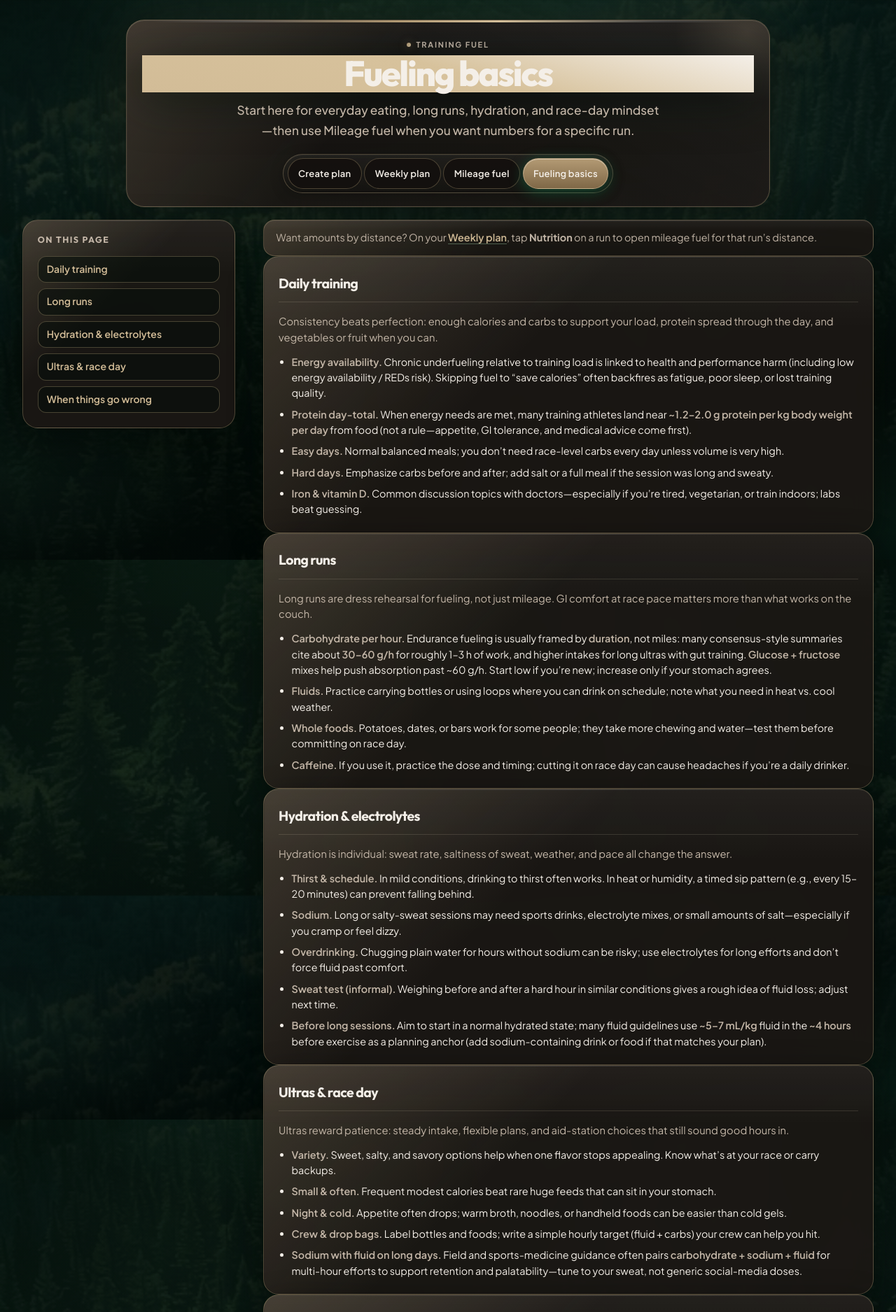
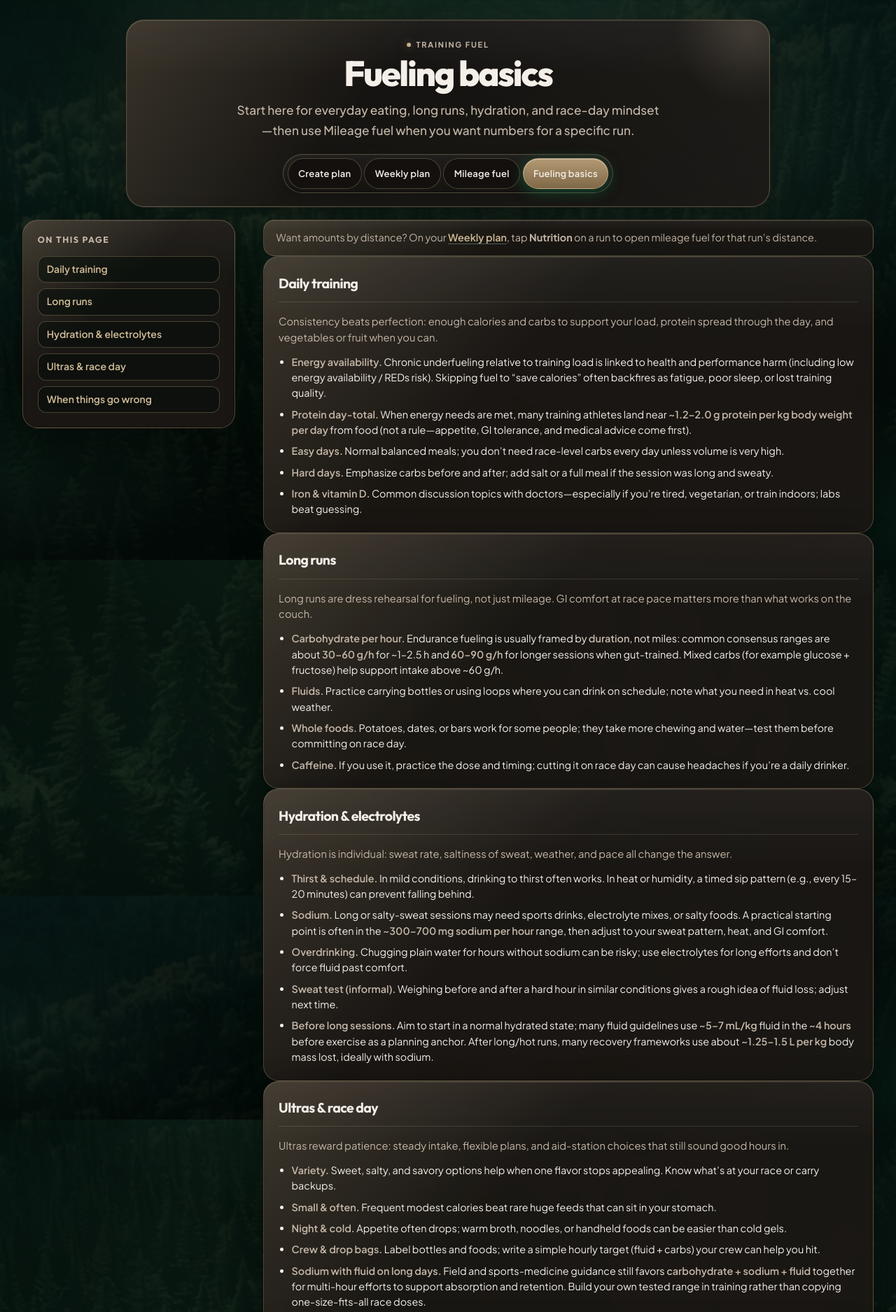
Before and after one commit to camdigitydog-ux/ULTRA-1.0, a website: page nutrition-basics.html in a window 1280 px wide. Shown: the top 1875 px of the page at 70% size. Drawn offline with Linux system fonts and the light colour scheme.

Commit message:
Refresh training/fueling guidance and remove remaining hero banner artifact.
This updates endurance nutrition and progression guidance to current practical consensus ranges while preserving layout, and cleans the hero title treatment so no gradient banner appears across pages.

Made-with: Cursor

```diff
--- a/nutrition-basics.html
+++ b/nutrition-basics.html
@@ -73,7 +73,7 @@
       <h2>Long runs</h2>
       <p class="nutrition-lede">Long runs are dress rehearsal for fueling, not just mileage. GI comfort at race pace matters more than what works on the couch.</p>
       <ul class="nutrition-list">
-        <li><strong>Carbohydrate per hour.</strong> Endurance fueling is usually framed by <strong>duration</strong>, not miles: many consensus-style summaries cite about <strong>30–60 g/h</strong> for roughly 1–3 h of work, and higher intakes for long ultras with gut training. <strong>Glucose + fructose</strong> mixes help push absorption past ~60 g/h. Start low if you’re new; increase only if your stomach agrees.</li>
+        <li><strong>Carbohydrate per hour.</strong> Endurance fueling is usually framed by <strong>duration</strong>, not miles: common consensus ranges are about <strong>30–60 g/h</strong> for ~1–2.5 h and <strong>60–90 g/h</strong> for longer sessions when gut-trained. Mixed carbs (for example glucose + fructose) help support intake above ~60 g/h.</li>
         <li><strong>Fluids.</strong> Practice carrying bottles or using loops where you can drink on schedule; note what you need in heat vs. cool weather.</li>
         <li><strong>Whole foods.</strong> Potatoes, dates, or bars work for some people; they take more chewing and water—test them before committing on race day.</li>
         <li><strong>Caffeine.</strong> If you use it, practice the dose and timing; cutting it on race day can cause headaches if you’re a daily drinker.</li>
@@ -85,10 +85,10 @@
       <p class="nutrition-lede">Hydration is individual: sweat rate, saltiness of sweat, weather, and pace all change the answer.</p>
       <ul class="nutrition-list">
         <li><strong>Thirst &amp; schedule.</strong> In mild conditions, drinking to thirst often works. In heat or humidity, a timed sip pattern (e.g., every 15–20 minutes) can prevent falling behind.</li>
-        <li><strong>Sodium.</strong> Long or salty-sweat sessions may need sports drinks, electrolyte mixes, or small amounts of salt—especially if you cramp or feel dizzy.</li>
+        <li><strong>Sodium.</strong> Long or salty-sweat sessions may need sports drinks, electrolyte mixes, or salty foods. A practical starting point is often in the <strong>~300–700 mg sodium per hour</strong> range, then adjust to your sweat pattern, heat, and GI comfort.</li>
         <li><strong>Overdrinking.</strong> Chugging plain water for hours without sodium can be risky; use electrolytes for long efforts and don’t force fluid past comfort.</li>
         <li><strong>Sweat test (informal).</strong> Weighing before and after a hard hour in similar conditions gives a rough idea of fluid loss; adjust next time.</li>
-        <li><strong>Before long sessions.</strong> Aim to start in a normal hydrated state; many fluid guidelines use <strong>~5–7 mL/kg</strong> fluid in the <strong>~4 hours</strong> before exercise as a planning anchor (add sodium-containing drink or food if that matches your plan).</li>
+        <li><strong>Before long sessions.</strong> Aim to start in a normal hydrated state; many fluid guidelines use <strong>~5–7 mL/kg</strong> fluid in the <strong>~4 hours</strong> before exercise as a planning anchor. After long/hot runs, many recovery frameworks use about <strong>~1.25–1.5 L per kg</strong> body mass lost, ideally with sodium.</li>
       </ul>
     </section>
 
@@ -100,7 +100,7 @@
         <li><strong>Small &amp; often.</strong> Frequent modest calories beat rare huge feeds that can sit in your stomach.</li>
         <li><strong>Night &amp; cold.</strong> Appetite often drops; warm broth, noodles, or handheld foods can be easier than cold gels.</li>
         <li><strong>Crew &amp; drop bags.</strong> Label bottles and foods; write a simple hourly target (fluid + carbs) your crew can help you hit.</li>
-        <li><strong>Sodium with fluid on long days.</strong> Field and sports-medicine guidance often pairs <strong>carbohydrate + sodium + fluid</strong> for multi-hour efforts to support retention and palatability—tune to your sweat, not generic social-media doses.</li>
+        <li><strong>Sodium with fluid on long days.</strong> Field and sports-medicine guidance still favors <strong>carbohydrate + sodium + fluid</strong> together for multi-hour efforts to support absorption and retention. Build your own tested range in training rather than copying one-size-fits-all race doses.</li>
       </ul>
     </section>
 
--- a/script.js
+++ b/script.js
@@ -153,9 +153,9 @@ function createPlan({ goalDistance, runnerLevel, weeks, runsPerWeek, startDate }
   const goalMiles = raceTargetsMiles[goalDistance];
   const profile = raceProfiles[goalDistance][runnerLevel];
   const startWeeklyMiles = profile.startWeeklyMiles;
-  const possiblePeak = startWeeklyMiles * (1 + 0.07 * Math.max(weeks - 1, 0));
-  const levelCutbackDrop = runnerLevel === "Pro" ? 0.13 : runnerLevel === "Advanced" ? 0.15 : 0.18;
-  const levelMaxGrowth = runnerLevel === "Pro" ? 0.09 : runnerLevel === "Advanced" ? 0.1 : 0.12;
+  const possiblePeak = startWeeklyMiles * (1 + 0.05 * Math.max(weeks - 1, 0));
+  const levelCutbackDrop = runnerLevel === "Pro" ? 0.12 : runnerLevel === "Advanced" ? 0.14 : 0.16;
+  const levelMaxGrowth = runnerLevel === "Pro" ? 0.08 : runnerLevel === "Advanced" ? 0.09 : 0.1;
   const peakWeeklyMiles = clamp(
     Math.min(profile.peakWeeklyMiles, possiblePeak),
     startWeeklyMiles + 2,
--- a/styles.css
+++ b/styles.css
@@ -129,7 +129,7 @@ body {
 }
 
 .hero-inner::before {
-  content: "";
+  content: none;
   position: absolute;
   top: 0;
   left: 0;
@@ -186,12 +186,12 @@ body {
 
 @supports ((-webkit-background-clip: text) or (background-clip: text)) {
   .hero h1 {
-    background: linear-gradient(195deg, #ffffff 0%, #c8f8e8 42%, var(--accent-cool) 72%, var(--accent) 100%);
-    -webkit-background-clip: text;
-    background-clip: text;
-    color: transparent;
-    text-shadow: none;
-    filter: drop-shadow(0 12px 32px rgba(0, 14, 9, 0.5));
+    background: none;
+    -webkit-background-clip: border-box;
+    background-clip: border-box;
+    color: var(--text);
+    text-shadow: 0 1px 0 rgba(0, 0, 0, 0.25);
+    filter: none;
   }
 }
 
@@ -2009,7 +2009,8 @@ button.secondary,
 
 @supports ((-webkit-background-clip: text) or (background-clip: text)) {
   .hero h1 {
-    background: linear-gradient(195deg, var(--text) 0%, var(--fun) 48%, var(--accent-soft) 100%);
+    background: none;
+    color: var(--text);
   }
 }
 
```
